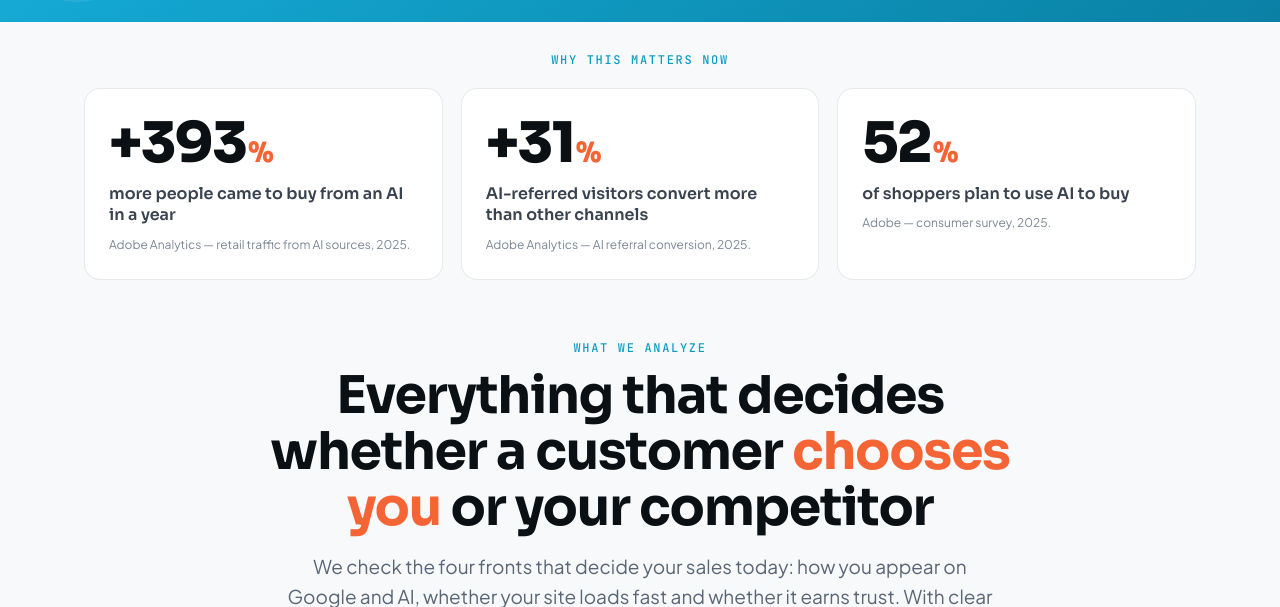
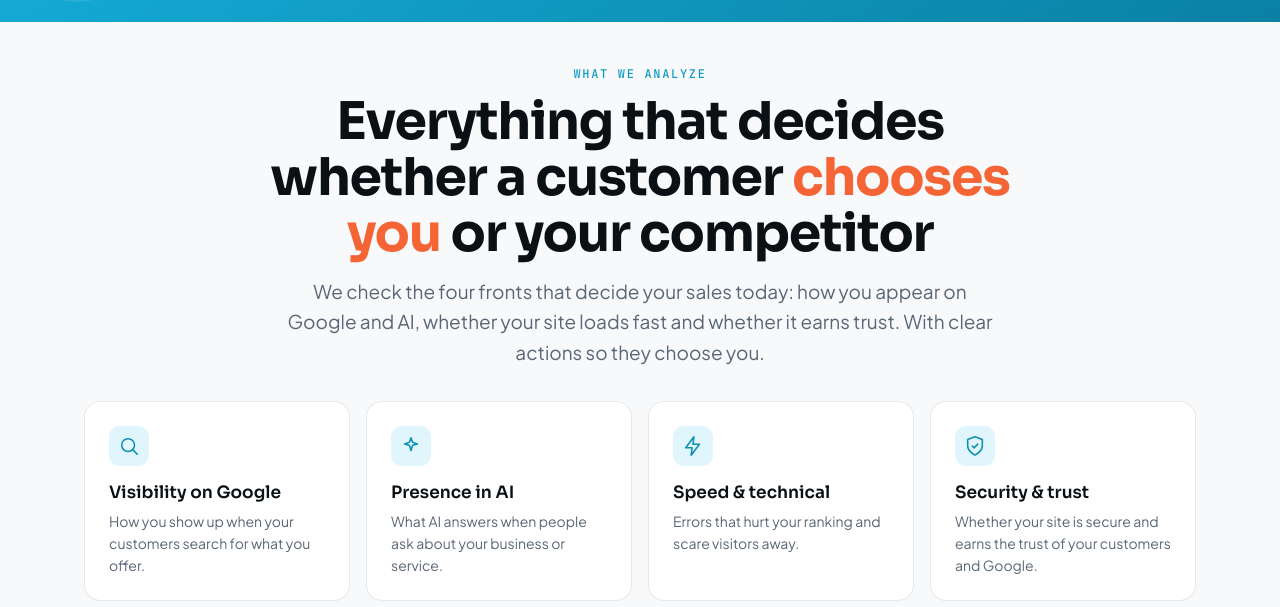
Before and after one commit to edilsonf15/cupperlab-diagnostico, a FastAPI app: page / in a window 1280 px wide. Shown: the part 707-1314 px from the top of the page. Run offline with FastAPI, Linux system fonts and the light colour scheme; parts of the project's set-up code (start-up, migrations or seed data) failed here and were passed over; some libraries are stand-ins or nearby versions.

Commit message:
Quitar banda de estadisticas (a peticion del cliente)
Co-Authored-By: Claude Opus 4.8 <noreply@anthropic.com>

```diff
--- a/app/templates/index.html
+++ b/app/templates/index.html
@@ -199,17 +199,6 @@
   .qa-head .qa-title{max-width:900px;margin:12px auto 0;font-size:clamp(30px,4.6vw,52px);line-height:1.08;text-wrap:balance}
   .qa-head .qa-title .g{color:var(--or)}
   .qa-head .qa-sub{margin:16px auto 0;max-width:720px;text-align:center}
-  /* Banda de estadísticas reales */
-  .statband{padding-top:clamp(16px,3vw,30px);padding-bottom:clamp(6px,1.5vw,16px)}
-  .statband .kick{margin-bottom:6px}
-  .stats3{display:grid;grid-template-columns:repeat(3,1fr);gap:18px;margin-top:20px}
-  .stat{background:var(--surf);border:1px solid var(--line);border-radius:16px;padding:26px 24px;transition:transform .2s,box-shadow .2s}
-  .stat:hover{transform:translateY(-3px);box-shadow:0 16px 36px -26px rgba(10,16,20,.24)}
-  .stat-n{font-family:var(--disp);font-weight:800;font-size:clamp(38px,4.6vw,56px);letter-spacing:-.03em;color:var(--ink);line-height:1}
-  .stat-n span{font-size:.5em;color:var(--or);margin-left:2px}
-  .stat-t{font-family:var(--disp);font-weight:600;font-size:16px;color:var(--ink2);margin-top:12px;line-height:1.35}
-  .stat-s{font-size:12px;color:var(--mut2);margin-top:10px;line-height:1.45}
-  @media(max-width:760px){.stats3{grid-template-columns:1fr;gap:14px}}
   .sec .sub{margin-top:14px}
   .cards{display:grid;grid-template-columns:repeat(auto-fit,minmax(238px,1fr));gap:16px;margin-top:34px}
   .fc{background:var(--surf);border:1px solid var(--line);border-radius:16px;padding:24px;transition:transform .2s,border-color .2s,box-shadow .2s}
@@ -465,16 +454,6 @@
     <div style="position:absolute;left:40%;bottom:-2%;width:calc(52*var(--u));height:calc(52*var(--u));background:#fff;border-radius:calc(15*var(--u));display:flex;align-items:center;justify-content:center;box-shadow:0 16px 30px -12px rgba(18,40,60,.4);animation:floatA 7.3s ease-in-out infinite .25s"><span style="font-weight:800;font-size:calc(20*var(--u));color:#ff642d;letter-spacing:-.03em">Se</span></div>
     <div style="position:absolute;right:23%;bottom:0;width:calc(50*var(--u));height:calc(50*var(--u));background:#fff;border-radius:calc(15*var(--u));display:flex;align-items:center;justify-content:center;box-shadow:0 16px 30px -12px rgba(18,40,60,.4);animation:floatB 6.5s ease-in-out infinite .55s"><span style="font-weight:800;font-size:calc(24*var(--u));color:#054ada;letter-spacing:-.03em">a</span></div>
   </div>
-  </div>
-</section>
-
-<!-- ESTADÍSTICAS REALES -->
-<section class="wrap statband" data-rv>
-  <div class="kick" style="text-align:center" data-i18n="sb_kick">Por qué esto importa hoy</div>
-  <div class="stats3">
-    <div class="stat"><div class="stat-n">+393<span>%</span></div><div class="stat-t" data-i18n="sb1t"></div><div class="stat-s" data-i18n="sb1s"></div></div>
-    <div class="stat"><div class="stat-n">+31<span>%</span></div><div class="stat-t" data-i18n="sb2t"></div><div class="stat-s" data-i18n="sb2s"></div></div>
-    <div class="stat"><div class="stat-n">52<span>%</span></div><div class="stat-t" data-i18n="sb3t"></div><div class="stat-s" data-i18n="sb3s"></div></div>
   </div>
 </section>
 
```
